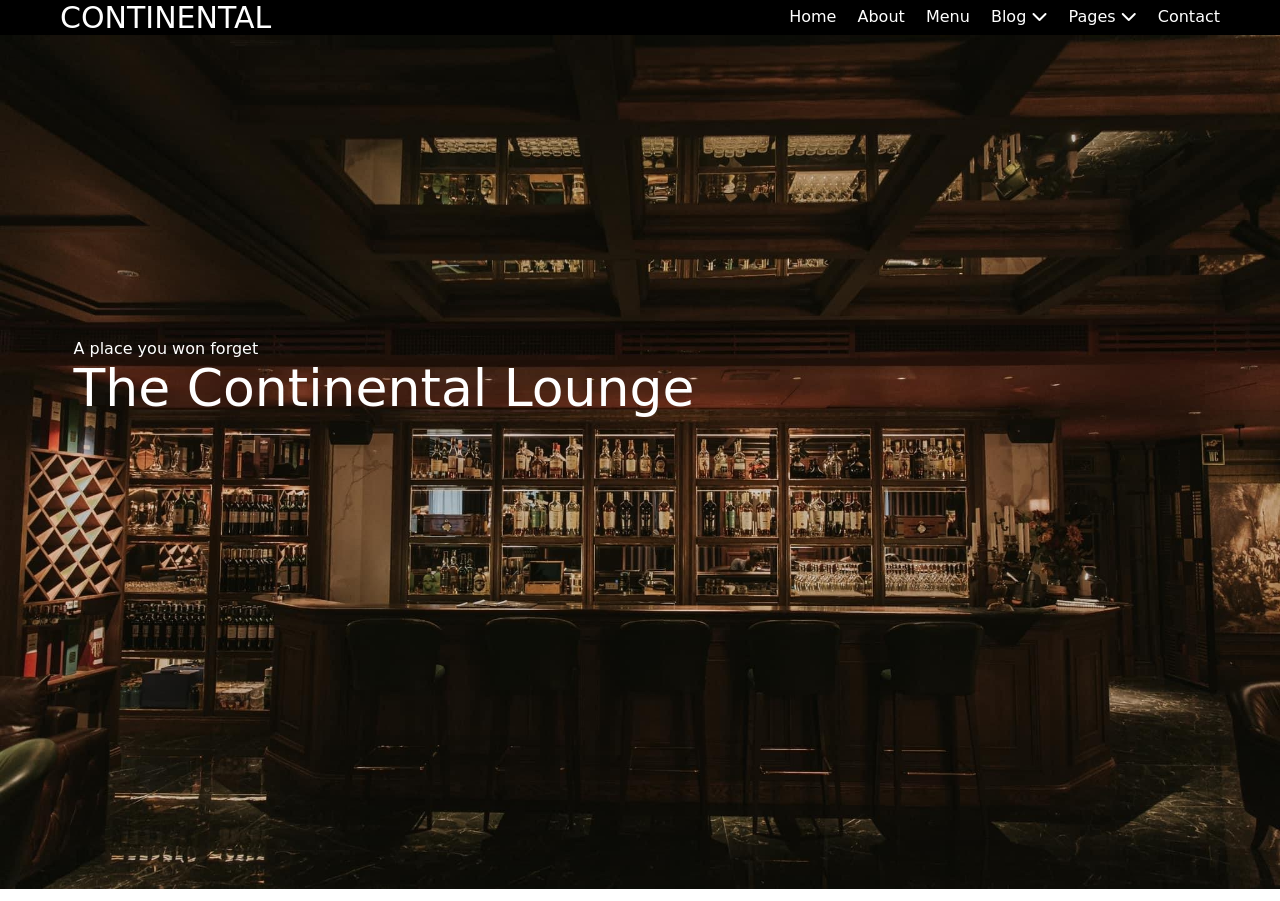
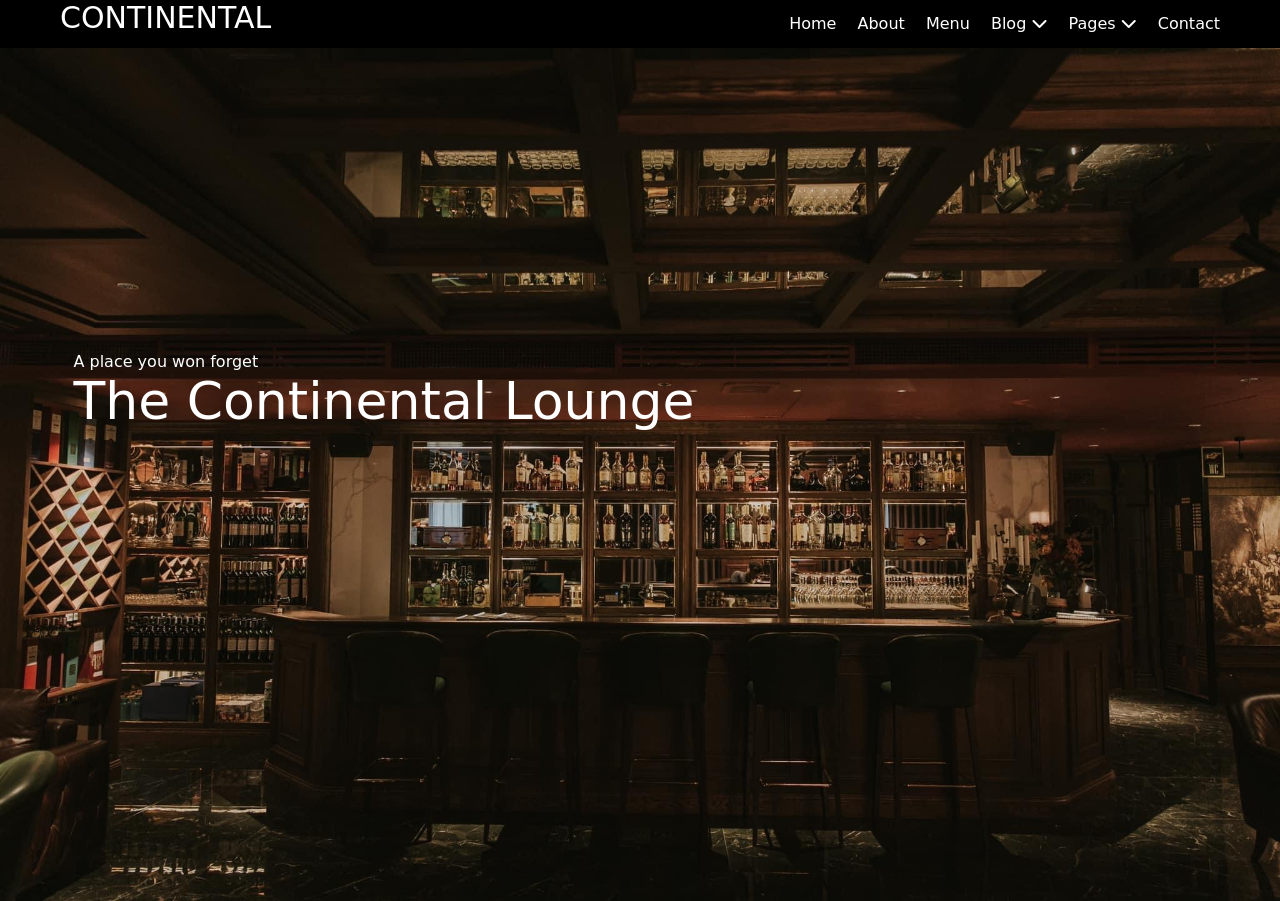
Before and after one commit to Louis-Do/Continental, a plain HTML site: page index.html in a window 1280 px wide. Shown: the top 901 px of the page. Drawn offline with Linux system fonts and the light colour scheme.

Commit message:
continental

```diff
--- a/asset/css/style.css
+++ b/asset/css/style.css
@@ -20,7 +20,7 @@ body {
 }
 .nav {
   float: right;
-  line-height: 34.5px;
+  line-height: 47.5px;
   margin-right: 60px;
 }
 #header .nav ul li {
```
